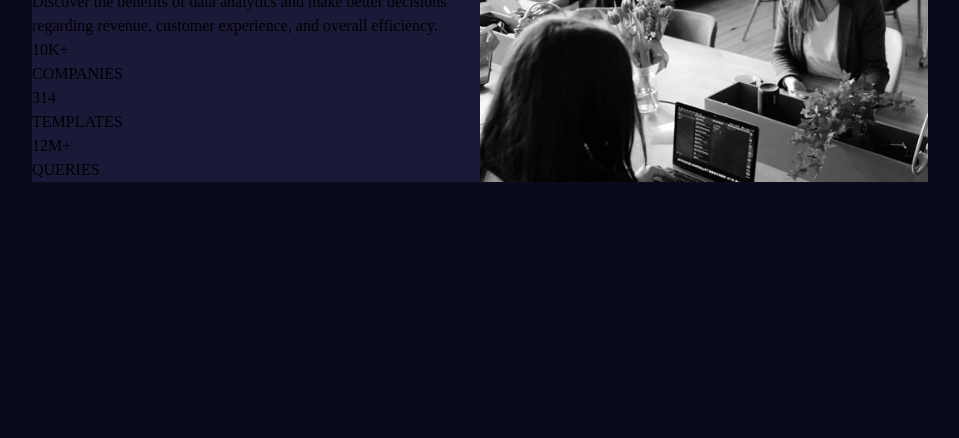
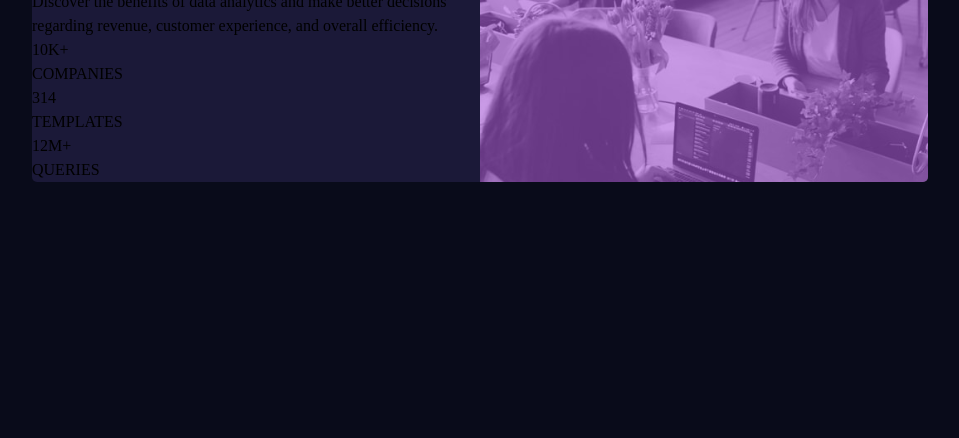
Before and after one commit to ZTanvir/fem-stats-preview-card-component, a plain HTML site: page index.html in a window 1280 px wide. Shown: the part 362-800 px from the top of the page, without its empty margins (160-1119 px from the left). Drawn offline with Linux system fonts and the light colour scheme.

Commit message:
Add purple cover to bg images

```diff
--- a/style.css
+++ b/style.css
@@ -70,7 +70,7 @@ h6 {
 :root {
   --cc-dark-blue: hsl(233, 47%, 7%);
   --cc-dark-d-blue: hsl(244, 38%, 16%);
-  --cc-soft-violet: hsl(277, 64%, 61%);
+  --cc-soft-violet: hsla(277, 64%, 61%, 0.6);
 
   --cc-white: hsl(0, 0%, 100%);
   --cc-light-white1: hsla(0, 0%, 100%, 0.75);
@@ -92,9 +92,18 @@ body {
   display: grid;
   grid-template-columns: repeat(2, 1fr);
   max-width: 70%;
+  border-radius: 5px;
+  overflow: hidden;
 }
 .stats-card__images {
   background-image: url(./images/image-header-desktop.jpg);
   background-repeat: no-repeat;
   background-size: cover;
+  position: relative;
 }
+.stats-card__purple-cover {
+  background-color: var(--cc-soft-violet);
+  position: absolute;
+  height: 100%;
+  width: 100%;
+}
```
